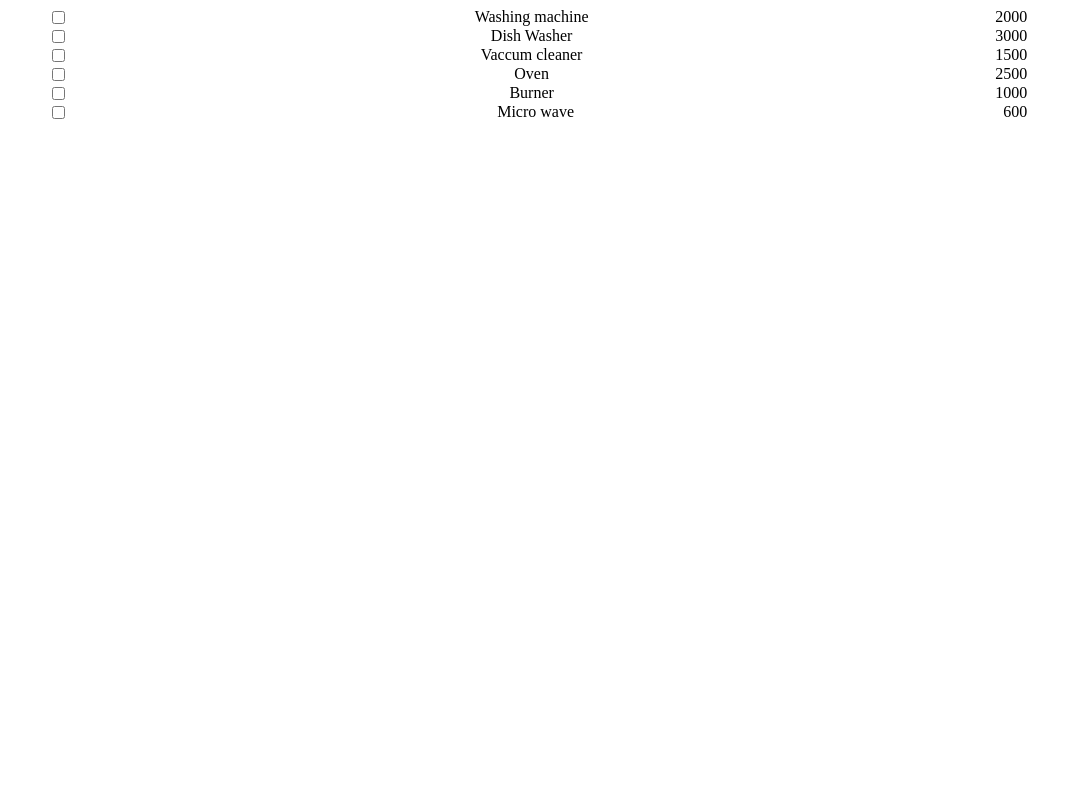
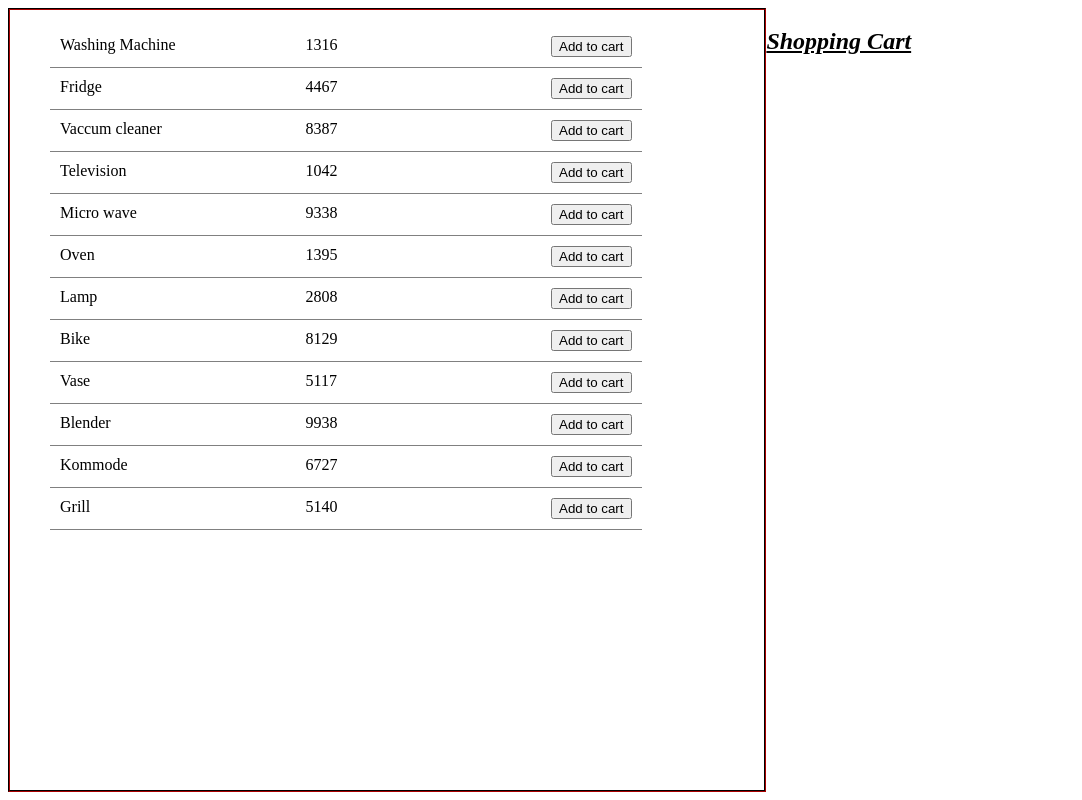
Before and after one commit to keerthi1822/hyf-homework, a plain HTML site: page javascript/javascript3/week3/shoppingCart/index.html in a window 1280 px wide. Shown: the whole page, without its empty margins (0-1082 px from the left). Drawn offline with Linux system fonts and the light colour scheme.

Commit message:
products still in progress with display of available products

```diff
--- /dev/null
+++ b/javascript/javascript3/week3/shoppingCart/cart.js
@@ -0,0 +1,91 @@
+const availableProducts = [
+  "Washing Machine",
+  "Fridge",
+  "Vaccum cleaner",
+  "Television",
+  "Micro wave",
+  "Oven",
+  "Lamp",
+  "Bike",
+  "Vase",
+  "Blender",
+  "Kommode",
+  "Grill"
+];
+
+class Product {
+    constructor(name, price) {
+        this.name = name;
+        this.price = price;
+    }
+}
+function productsInStockDisplay(){
+    //selecting UL tag from HTML
+    const uList = document.querySelector('.displayProducts > ul');
+    //Mapping each product
+    const instancesOfAvailableProducts = availableProducts.map((product)=>{
+        //create li tag in ul
+        const displayProducts = document.createElement('li');
+        //create attribute class to LI element
+        displayProducts.className="display";
+        //create div element for product
+        const productDivElement = document.createElement('div');
+        //render Product name
+        productDivElement.innerHTML=product;
+        //append product to list
+        displayProducts.appendChild(productDivElement);
+        //create div element for price
+        const priceDivElement = document.createElement('div');
+        //render Price
+        priceDivElement.innerHTML = Math.floor(Math.random()*10000);
+        //append price div to li element
+        displayProducts.appendChild(priceDivElement);
+        //create button "ADD TO CART"
+        const btn = document.createElement('button');
+        //Name Button
+        btn.innerHTML="Add to cart";
+        //Append button to ul element
+        displayProducts.appendChild(btn);
+        //append Li element to UL element
+        uList.appendChild(displayProducts);
+        return new Product(productDivElement.innerHTML, priceDivElement.innerHTML);
+    })
+    console.log(instancesOfAvailableProducts);
+}
+
+productsInStockDisplay();
+
+
+class ShoppingCart {
+    constructor(products) {
+        this.products = products;
+    }
+
+    addProduct(product) {
+        // Implement functionality here
+
+    }
+
+    removeProduct(product) {
+        // Implement functionality here
+    }
+
+    getTotal() {
+        // Implement functionality here
+    }
+
+    renderProducts() {
+        // Implement functionality here
+    }
+
+    getUser() {
+        // Implement functionality here
+    }
+}
+
+const flatscreen = new Product('flat-screen', 5000);
+const shoppingCart = new ShoppingCart([flatscreen]);
+
+document.querySelector('.display button').addEventListener('click',()=>{
+    shoppingCart.addProduct()
+})
--- a/javascript/javascript3/week3/shoppingCart/index.html
+++ b/javascript/javascript3/week3/shoppingCart/index.html
@@ -4,13 +4,39 @@
     <link rel="stylesheet" type="text/css" href="style.css">
   </head>
   <body>
-    <main>
-      <ul>
-        <li>
-                <div class="inline">
+    <main class = "displayProducts">
+      <ul></ul>
+    </main>
+    <section class = "cart">
+        <h1><u><em>Shopping Cart</em></u></h1>
+        <ul></ul>
+    </section>
+    <script src="cart.js"></script>
+  </body>
+</html>
+
+
+
+
+
+
+
+
+
+
+
+
+
+
+
+
+
+
+<!-- <li>
+            <div class="inline">
             <input type = "checkbox">
-          <div>Washing machine</div>
-          <div>2000</div>
+                <div>Washing machine</div>
+                <div>2000</div>
         </input>
         </div>
         </li>
@@ -53,12 +79,4 @@
                 <div>600</div>
             </input>
         </div>
-          </li>
-      </ul>
-    </main>
-    <section>
-        <ul></ul>
-    </section>
-    <script src="shoppingCart.js"></script>
-  </body>
-</html>
+          </li> -->
--- a/javascript/javascript3/week3/shoppingCart/shoppingCart.js
+++ b/javascript/javascript3/week3/shoppingCart/shoppingCart.js
@@ -26,7 +26,9 @@ class ShoppingCart {
   }
 
   addProduct(product) {
+
     this.products.push(product);
+    console.log(product);
     // Implement functionality here
   }
 
@@ -54,6 +56,7 @@ class ShoppingCart {
     const divProductName = document.createElement("div");
     // const divProductPrice = document.createElement("div");
     divProductName.innerHTML = productName;
+    console.log( divProductName.innerHTML);
     //divProductPrice.innerHTML = price;
     inputElement.appendChild(divProductName);
     divElement.appendChild(inputElement);
@@ -75,10 +78,11 @@ class ShoppingCart {
 
 //creating instance of class shopping cart
 const productsInCart = new ShoppingCart([]);
-
+// productsInCart.renderProducts("toys");
+// productsInCart.renderProducts("PC");
 //adding event listener to checkbox
-document.querySelector("input").addEventListener("input", function() {
-  const selectedProduct = document.querySelector("input>div");
+document.querySelector(".cart ul li  input > div").addEventListener("change", function() {
+  const selectedProduct = document.querySelector(".inline input>div");
   productsInCart.renderProducts(selectedProduct.innerHTML);
   productsInCart.addProduct(selectedProduct.innerHTML);
 });
--- a/javascript/javascript3/week3/shoppingCart/style.css
+++ b/javascript/javascript3/week3/shoppingCart/style.css
@@ -1,12 +1,26 @@
-.inline {
-
+body {
+  display: flex;
+}
+main {
+  margin: 0;
+  flex: 1;
+  border: 2px groove #550000;
+}
+.display {
   display: flex;
   max-width: 80%;
   justify-content: space-between;
+  padding: 10px;
+  list-style-type: none;
+
+  border-bottom: 1px solid gray;
 
 }
 
-ul li{
-    list-style-type: none;
-    flex-grow:1;
+.display div{
+    width:33%;
 }
+.cart {
+  flex: 2;
+  max-width: 40%;
+}
```
